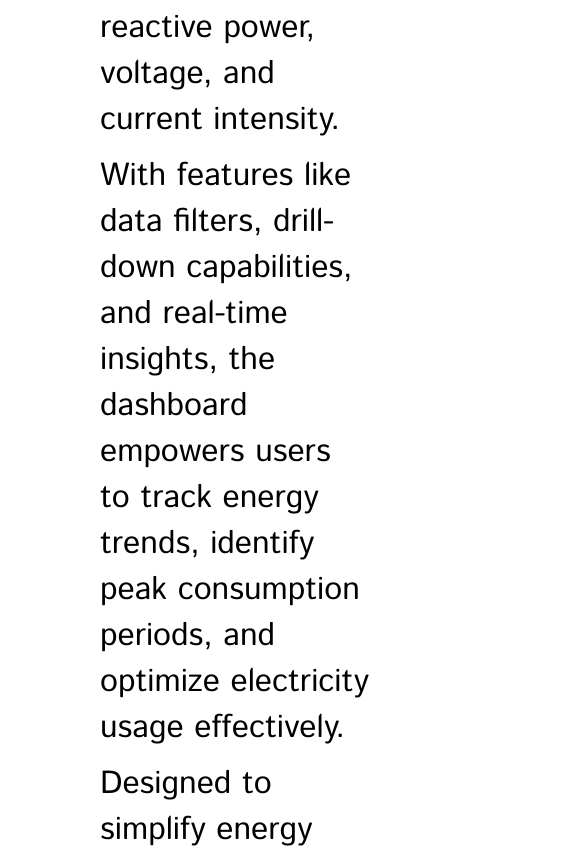
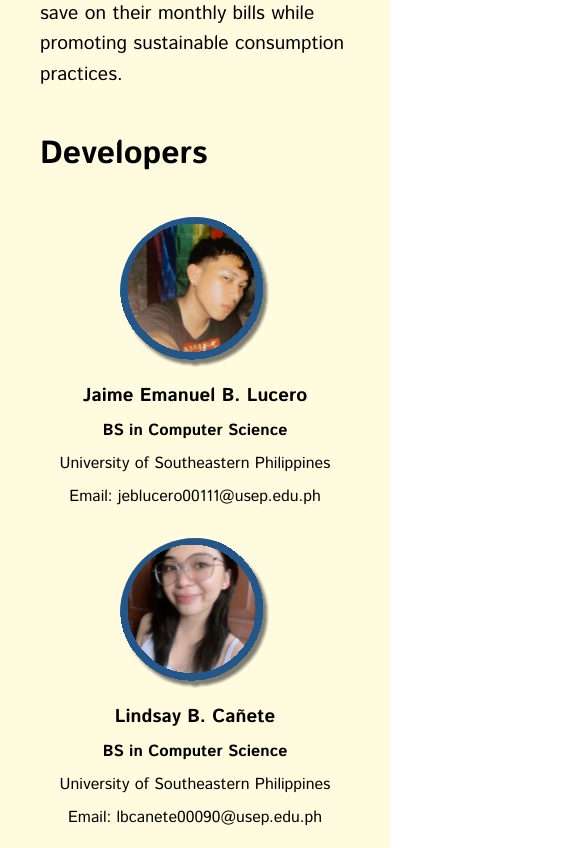
Before and after one commit to JaimeLucero/wattwise, a Next.js app: page /about in a window 390 px wide. Shown: the part 893-1741 px from the top of the page, 585 px wide, since content can reach past the window. Built offline with nearby package versions, Linux system fonts and the light colour scheme.

Commit message:
responsive about

```diff
--- a/pages/about/index.tsx
+++ b/pages/about/index.tsx
@@ -5,51 +5,63 @@ const About: React.FC = () => {
   return (
     <main
       style={{
-        backgroundColor: '#FFFBDE',  // Set your desired background color here
-        height: '100vh',  // Full viewport height
-        display: 'flex',  // Flexbox container
+        backgroundColor: '#FFFBDE',
+        minHeight: '100vh', // Ensure it spans the full viewport height
+        display: 'flex',
         flexDirection: 'column',
-        textAlign: 'center',      // Center align text inside the container
+        textAlign: 'center',
       }}
     >
-        <Header/>
+      <Header />
       <div
         style={{
-            display:'flex',
+          display: 'flex',
           flexDirection: 'column',
-            padding: '20px'
+          padding: '20px',
+          paddingTop: '70px'
         }}
       >
+        {/* Title Section */}
         <h1
           style={{
             fontSize: '2rem',
             textAlign: 'left',
-                paddingLeft: '50px'
+            padding: '20px',
           }}
         >
           What is this Dashboard all about?
         </h1>
+
+        {/* Content Section */}
         <div
           style={{
-                paddingTop: '50px',
+            paddingTop: '20px',
             display: 'flex',
             flexDirection: 'column',
-                paddingLeft: '80px',
+            padding: '20px',
+            fontSize: '1.2rem', // Adjust font size for responsiveness
+            lineHeight: '1.6', // Improve readability
+            gap: '20px',
             textAlign: 'left',
-                fontSize: '2rem',
-                gap: '10px'
           }}
         >
-                <p>Welcome to the Electricity Consumption Dashboard – your comprehensive tool for monitoring and analyzing household power usage. This interactive platform provides insightful visualizations of key metrics like active power, reactive power, voltage, and current intensity.</p>
-                <p>With features like data filters, drill-down capabilities, and real-time insights, the dashboard empowers users to track energy trends, identify peak consumption periods, and optimize electricity usage effectively.</p>
-                <p>Designed to simplify energy management, it also offers actionable tips to help households save on their monthly bills while promoting sustainable consumption practices.</p>
+          <p>
+            Welcome to the Electricity Consumption Dashboard – your comprehensive tool for monitoring and analyzing household power usage. This interactive platform provides insightful visualizations of key metrics like active power, reactive power, voltage, and current intensity.
+          </p>
+          <p>
+            With features like data filters, drill-down capabilities, and real-time insights, the dashboard empowers users to track energy trends, identify peak consumption periods, and optimize electricity usage effectively.
+          </p>
+          <p>
+            Designed to simplify energy management, it also offers actionable tips to help households save on their monthly bills while promoting sustainable consumption practices.
+          </p>
         </div>
+
+        {/* Developers Section */}
         <h1
           style={{
             fontSize: '2rem',
             textAlign: 'left',
-                paddingTop: '30px',
-                paddingLeft: '50px'
+            padding: '20px',
           }}
         >
           Developers
@@ -57,64 +69,86 @@ const About: React.FC = () => {
         <div
           style={{
             display: 'flex',
-                justifyItems: 'space-between',
-                height: '100%',
+            flexWrap: 'wrap', // Allow wrapping for smaller screens
+            justifyContent: 'space-around',
             alignItems: 'center',
-                justifyContent: 'center',
-                width: '100%'
+            gap: '30px',
+            padding: '20px',
           }}
         >
+          {/* Developer 1 */}
           <div
             style={{
               display: 'flex',
-                    justifyItems: 'space-between',
+              flexDirection: 'column',
               alignItems: 'center',
+              maxWidth: '300px',
+              textAlign: 'center',
             }}
           >
-                    <img src="jaime.svg" alt="Logo" width="200" height="200" style={{ paddingLeft: '20px' }} />
+            <img
+              src="jaime.svg"
+              alt="Jaime's Logo"
+              style={{
+                width: '150px',
+                height: '150px',
+                objectFit: 'cover', // Ensure image scales properly
+                borderRadius: '50%', // Optional: Make it circular
+                marginBottom: '15px',
+              }}
+            />
             <div
               style={{
-                        display:'flex',
+                display: 'flex',
                 flexDirection: 'column',
                 gap: '10px',
-                        alignItems: 'center',
-                        fontSize: '0.8rem',
-                        fontWeight: 'regular'
+                fontSize: '1rem',
               }}
             >
               <h3>Jaime Emanuel B. Lucero</h3>
-                        <h3>BS in Computer Science</h3>
-                        <h3>University of Southeastern Philippines</h3>
-                        <h3>Email: jeblucero00111@usep.edu.ph</h3>
+              <h4>BS in Computer Science</h4>
+              <p>University of Southeastern Philippines</p>
+              <p>Email: jeblucero00111@usep.edu.ph</p>
             </div>
           </div>
+
+          {/* Developer 2 */}
           <div
             style={{
               display: 'flex',
-                    justifyItems: 'space-between',
+              flexDirection: 'column',
               alignItems: 'center',
+              maxWidth: '300px',
+              textAlign: 'center',
             }}
           >
-                    <img src="lindsay.svg" alt="Logo" width="200" height="200" style={{ paddingLeft: '20px' }} />
+            <img
+              src="lindsay.svg"
+              alt="Lindsay's Logo"
+              style={{
+                width: '150px',
+                height: '150px',
+                objectFit: 'cover',
+                borderRadius: '50%', // Optional: Make it circular
+                marginBottom: '15px',
+              }}
+            />
             <div
               style={{
-                        display:'flex',
+                display: 'flex',
                 flexDirection: 'column',
                 gap: '10px',
-                        alignItems: 'center',
-                        fontSize: '0.8rem',
-                        fontWeight: 'regular'
+                fontSize: '1rem',
               }}
             >
               <h3>Lindsay B. Cañete</h3>
-                        <h3>BS in Computer Science</h3>
-                        <h3>University of Southeastern Philippines</h3>
-                        <h3>Email: lbcanete00090@usep.edu.ph</h3>
+              <h4>BS in Computer Science</h4>
+              <p>University of Southeastern Philippines</p>
+              <p>Email: lbcanete00090@usep.edu.ph</p>
             </div>
           </div>
         </div>
       </div>
-
     </main>
   );
 };
```
Lines whose indentation alone changed are shown as unchanged.
